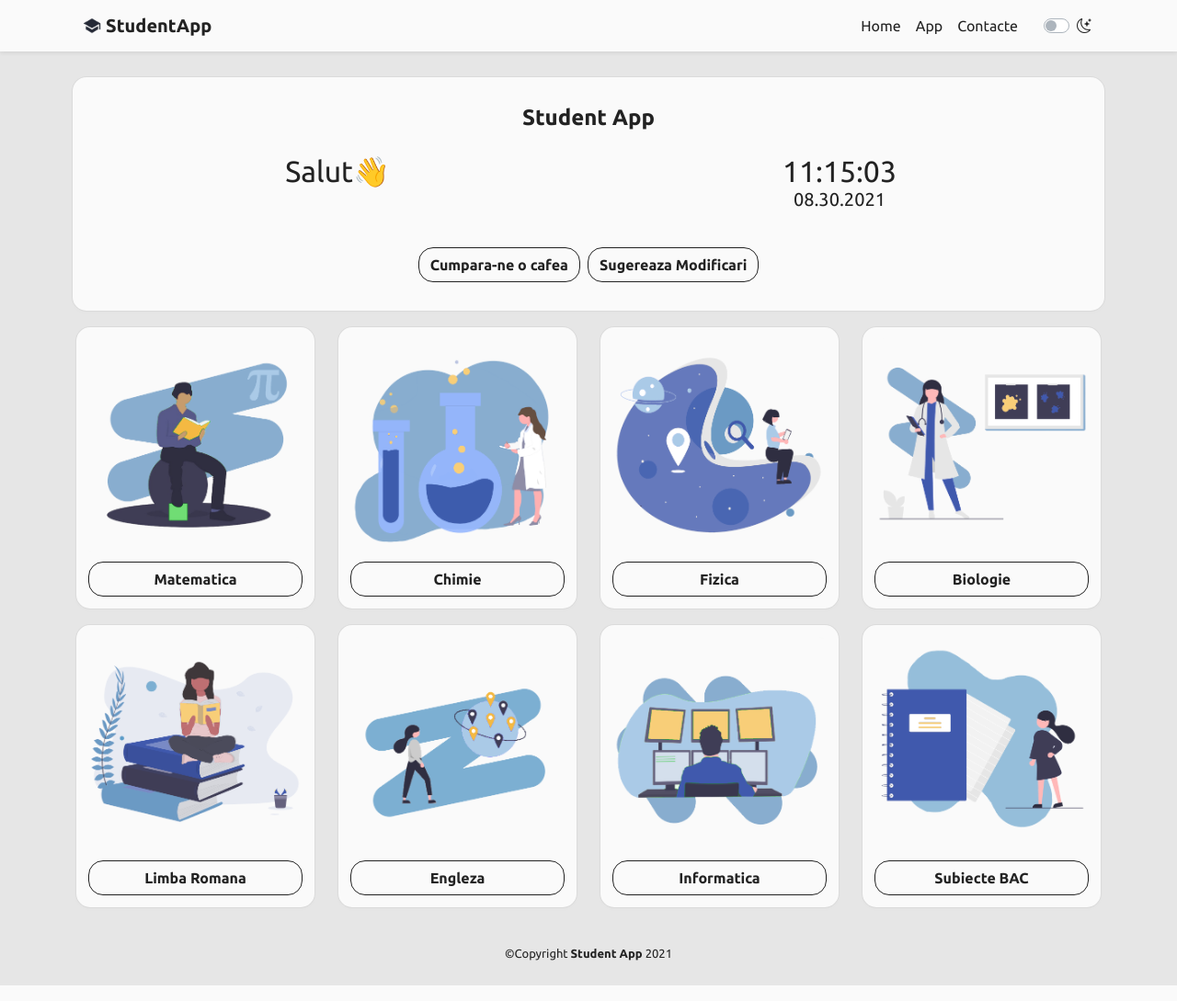
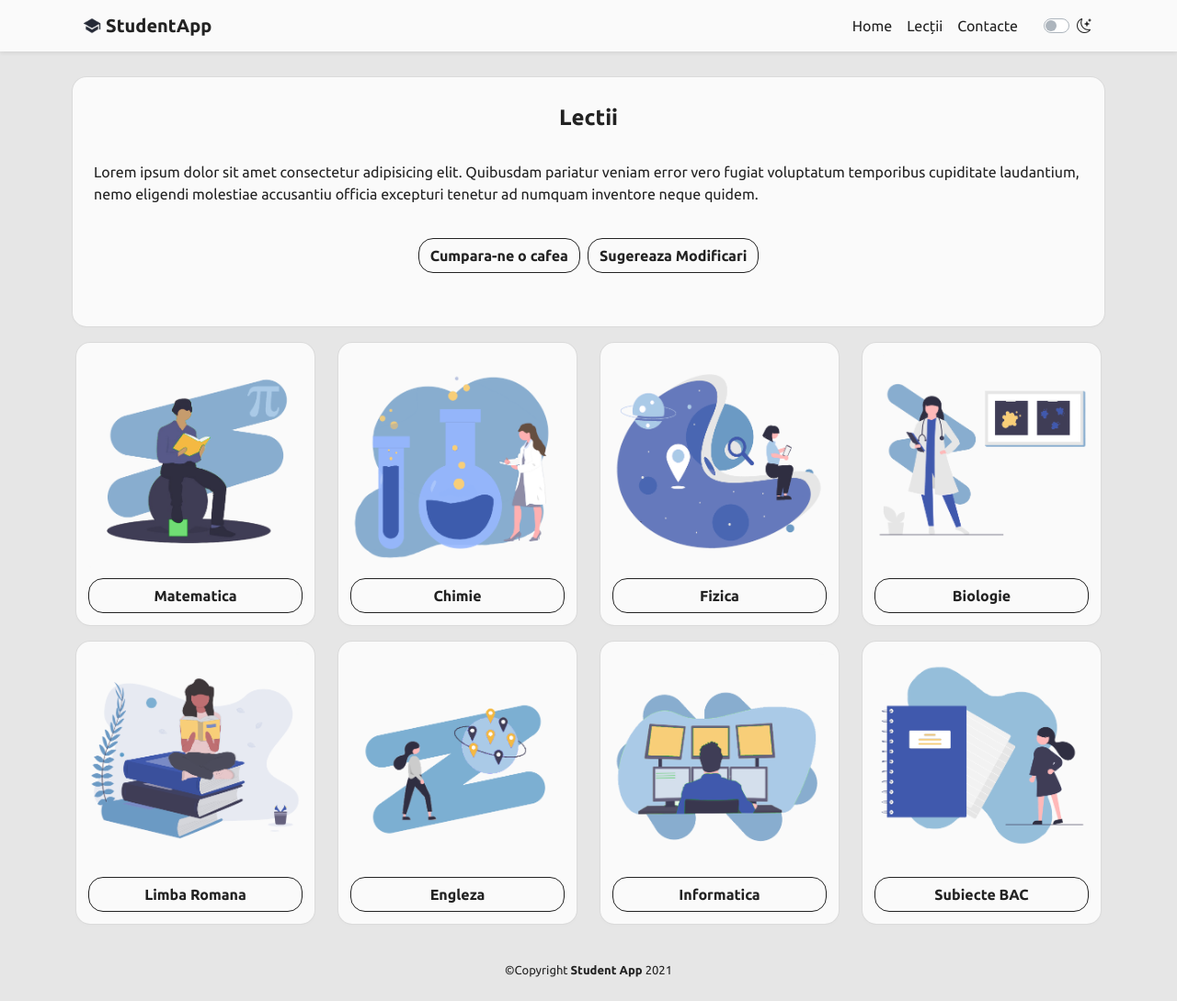
Before and after one commit to StudentAppRO/StudentApp-beta-old, a PHP site: page /app.html in a window 1280 px wide. Shown: the whole page at 92% size. Run offline with PHP 8.4, Linux system fonts and the light colour scheme; some libraries are stand-ins or nearby versions.

Commit message:
🧑‍💻 update - page text nav bar, card, white mode colour

```diff
--- a/StudentApp/app.html
+++ b/StudentApp/app.html
@@ -10,11 +10,13 @@
     <link rel="shortcut icon" href="src/assets/images/logo/logo_mini.png" />
 
     <!-- Ubuntu font -->
-    <link rel="stylesheet" type="text/css" href="https://fonts.googleapis.com/css?family=Ubuntu:regular,bold&subset=Latin">
+    <link rel="stylesheet" type="text/css"
+        href="https://fonts.googleapis.com/css?family=Ubuntu:regular,bold&subset=Latin">
 
     <!--CSS-->
     <!-- <link rel="stylesheet" href="src/assets/CSS/bootstrap.css" /> -->
-    <link rel="stylesheet" href="https://cdn.jsdelivr.net/npm/bootstrap@4.6.0/dist/css/bootstrap.min.css" integrity="sha384-B0vP5xmATw1+K9KRQjQERJvTumQW0nPEzvF6L/Z6nronJ3oUOFUFpCjEUQouq2+l" crossorigin="anonymous">
+    <link rel="stylesheet" href="https://cdn.jsdelivr.net/npm/bootstrap@4.6.0/dist/css/bootstrap.min.css"
+        integrity="sha384-B0vP5xmATw1+K9KRQjQERJvTumQW0nPEzvF6L/Z6nronJ3oUOFUFpCjEUQouq2+l" crossorigin="anonymous">
     <link rel="stylesheet" href="src/assets/CSS/style.css" />
 
     <!-- bootstrap icons -->
@@ -41,7 +43,8 @@
                     <strong class="text-dark">StudentApp</strong>
                 </a>
 
-                <button class="navbar-toggler" type="button" data-toggle="collapse" data-target="#navbarNav" aria-controls="navbarNav" aria-expanded="false" aria-label="Toggle navigation">
+                <button class="navbar-toggler" type="button" data-toggle="collapse" data-target="#navbarNav"
+                    aria-controls="navbarNav" aria-expanded="false" aria-label="Toggle navigation">
                     <!--<p>
                         <i class="fa fa-bars" aria-hidden="true"></i>
                     </p>-->
@@ -56,7 +59,7 @@
                             <a class="nav-link" href="index.html"> Home</a>
                         </li>
                         <li class="nav-item active">
-                            <a class="nav-link" href="app.html">App</a>
+                            <a class="nav-link" href="app.html">Lecții</a>
                         </li>
 
                         <li class="nav-item">
@@ -65,7 +68,8 @@
 
                         <li class="nav-item ml-5">
                             <p class=" nav-link custom-control custom-switch">
-                                <input class="custom-control-input custom-control-input-success" id="darkModeSwitch" type="checkbox" unchecked>
+                                <input class="custom-control-input custom-control-input-success" id="darkModeSwitch"
+                                    type="checkbox" unchecked>
                                 <label class="custom-control-label font-italic" for="darkModeSwitch">
                                     <!-- <i class="fa fa-moon-o" aria-hidden="true"></i> -->
                                     <i class="bi bi-moon-stars"></i>
@@ -91,24 +95,31 @@
                 <div class="align-items-center col-sm-12 col-12">
                     <div class="card mt-4 mr-2 ml-2 mb-3">
                         <div class="card-body">
-                            <h4 class="text-center"><b>Student App</b></h4>
-                            <br />
+                            <h4 class="text-center"><b>Lectii</b></h4>
+                            <br>
                             <div class="row">
-                                <div class=" col-6">
-                                    <h2 class=" text-center">Salut👋</h2>
+                                <div class="col-sm-12 col-12 col-lg-12">
+                                    <div class="col-sm-12 col-md-12 col-8 cardx">
+
+                                        <p>Lorem ipsum dolor
+                                            sit amet consectetur adipisicing elit. Quibusdam pariatur veniam
+                                            error vero fugiat voluptatum temporibus cupiditate laudantium, nemo eligendi
+                                            molestiae accusantiu
+                                            officia excepturi tenetur ad numquam inventore neque quidem.
+                                        </p>
+                                    </div>
+                                    <div class="col-sm-12 col-md-12 col-4 cardx">
+                                        <div class="row justify-content-center">
+                                            <!-- <div class="btn-group btn-group-toggle" data-toggle="buttons ">
+                                            </div> -->
+                                            <a href="# " class="btn btn-success mx-1 my-1">Cumpara-ne o cafea</a>
+
+                                            <a href="contact_us.html" class="btn btn-success mx-1 my-1">Sugereaza
+                                                Modificari</a>
+                                        </div>
+                                    </div>
                                 </div>
-                                <div class=" col-6">
-                                    <h2 id="time" class="text-center">69:69</h2>
-                                    <h5 id="date" class="text-center">24.24.24</h5>
-                                </div>
-                            </div>
-                            <br />
-                            <div class=" row justify-content-center">
-                                <!-- <div class="btn-group btn-group-toggle" data-toggle="buttons ">
-                                </div> -->
-                                <a href="# " class="btn btn-success mx-1">Cumpara-ne o cafea</a>
 
-                                <a href="contact_us.html" class="btn btn-success mx-1">Sugereaza Modificari</a>
                             </div>
                         </div>
                     </div>
@@ -228,10 +239,14 @@
 
     <!-- JQuery and Pooper.js -->
     <script src="https://code.jquery.com/jquery-3.5.1.min.js"></script>
-    <script src="https://cdn.jsdelivr.net/npm/popper.js@1.16.1/dist/umd/popper.min.js" integrity="sha384-9/reFTGAW83EW2RDu2S0VKaIzap3H66lZH81PoYlFhbGU+6BZp6G7niu735Sk7lN" crossorigin="anonymous"></script>
+    <script src="https://cdn.jsdelivr.net/npm/popper.js@1.16.1/dist/umd/popper.min.js"
+        integrity="sha384-9/reFTGAW83EW2RDu2S0VKaIzap3H66lZH81PoYlFhbGU+6BZp6G7niu735Sk7lN"
+        crossorigin="anonymous"></script>
 
     <!--Cloud Bootstrap JS -->
-    <script src="https://cdn.jsdelivr.net/npm/bootstrap@4.6.0/dist/js/bootstrap.min.js" integrity="sha384-+YQ4JLhjyBLPDQt//I+STsc9iw4uQqACwlvpslubQzn4u2UU2UFM80nGisd026JF" crossorigin="anonymous"></script>
+    <script src="https://cdn.jsdelivr.net/npm/bootstrap@4.6.0/dist/js/bootstrap.min.js"
+        integrity="sha384-+YQ4JLhjyBLPDQt//I+STsc9iw4uQqACwlvpslubQzn4u2UU2UFM80nGisd026JF"
+        crossorigin="anonymous"></script>
 
     <!-- Fontawesome -->
     <script src="https://kit.fontawesome.com/0c6cca2128.js " crossorigin="anonymous "></script>
--- a/StudentApp/contact_us.html
+++ b/StudentApp/contact_us.html
@@ -55,7 +55,7 @@
                             <a class="nav-link" href="index.html"> Home</a>
                         </li>
                         <li class="nav-item">
-                            <a class="nav-link" href="app.html">App</a>
+                            <a class="nav-link" href="app.html">Lecții</a>
                         </li>
 
                         <li class="nav-item active">
--- a/StudentApp/index.html
+++ b/StudentApp/index.html
@@ -59,7 +59,7 @@
                             <a class="nav-link" href="index.html"> Home</a>
                         </li>
                         <li class="nav-item">
-                            <a class="nav-link" href="app.html">App</a>
+                            <a class="nav-link" href="app.html">Lecții</a>
                         </li>
 
                         <li class="nav-item">
--- a/StudentApp/page.html
+++ b/StudentApp/page.html
@@ -56,7 +56,7 @@
                             <a class="nav-link" href="index.html"> Home</a>
                         </li>
                         <li class="nav-item active">
-                            <a class="nav-link " href="app.html">App</a>
+                            <a class="nav-link " href="app.html">Lecții</a>
                         </li>
 
                         <li class="nav-item">
--- a/StudentApp/src/assets/CSS/style.css
+++ b/StudentApp/src/assets/CSS/style.css
@@ -31,7 +31,7 @@
     --success: #97d8c4;
     --cyan: #6b9ac4;
     --blue: #4059ad;
-    --text: #f1f1f1;
+    --text: #e2e2e2;
     --body-bg: #0D1117;
     --card-border: #ffffff;
     --content-bg: #161B22;
@@ -39,12 +39,6 @@
     --lite-gray: #888888;
     --transparent: rgba(0, 0, 0, 0);
 }
-
-/*
-#0D1117
-#161B22
-#21262D
-*/
 
 body,
 h1,
```
Also changed, not shown: StudentApp/src/assets/JS/core.js (+0 -44 lines).
